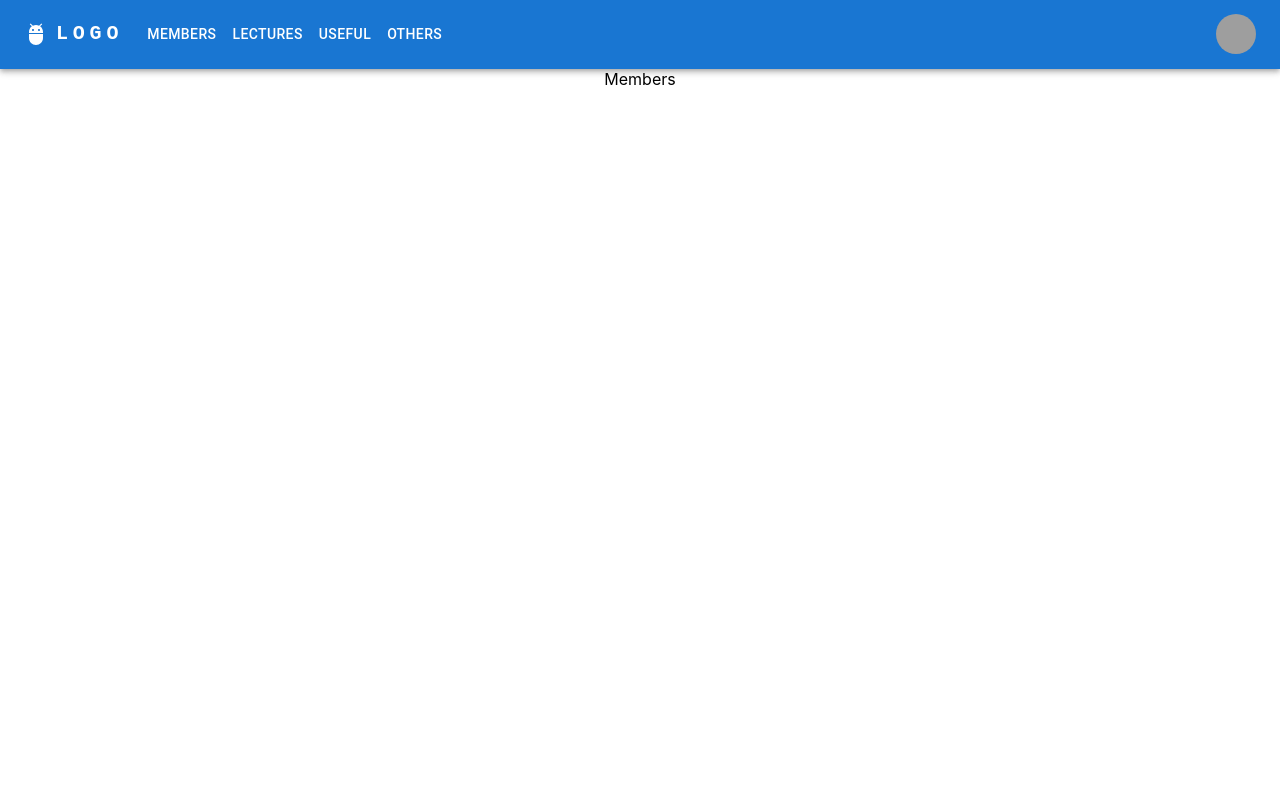
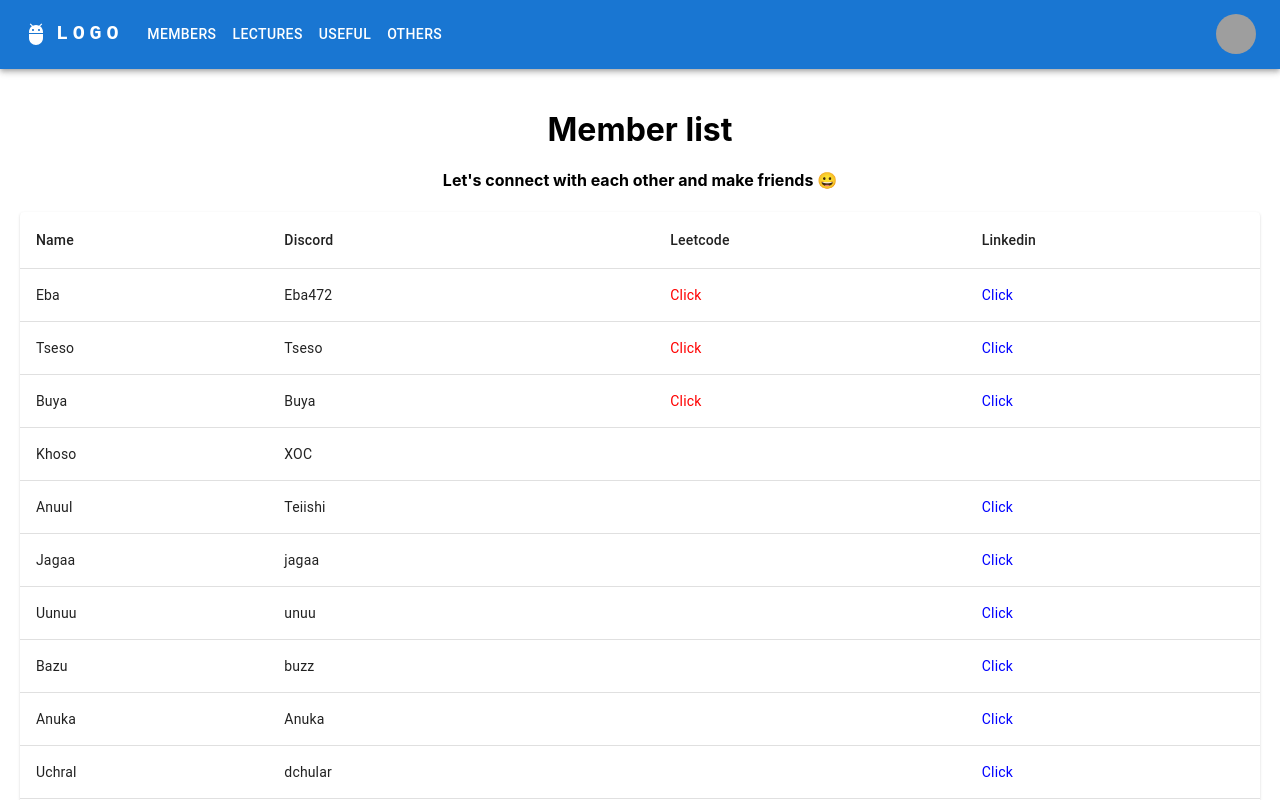
Before and after one commit to eba472/camelCase, a React (Create React App) app: page /members in a window 1280 px wide. Shown: the top 800 px of the page. Built offline with nearby package versions, Linux system fonts and the light colour scheme; grey boxes are pictures that could not be loaded.

Commit message:
Members table is added

```diff
--- /dev/null
+++ b/src/components/MembersTable.tsx
@@ -0,0 +1,144 @@
+import Table from '@mui/material/Table';
+import TableBody from '@mui/material/TableBody';
+import TableCell from '@mui/material/TableCell';
+import TableContainer from '@mui/material/TableContainer';
+import TableHead from '@mui/material/TableHead';
+import TableRow from '@mui/material/TableRow';
+import Paper from '@mui/material/Paper';
+
+interface member {
+  id: number;
+  name: string;
+  discord: string;
+  leetcode: string;
+  linkedin: string;
+}
+const membersData: member[] = [
+  {
+    id: 1,
+    name: 'Eba',
+    discord: 'Eba472',
+    leetcode: 'Eba472',
+    linkedin: 'eba472',
+  },
+  {
+    id: 2,
+    name: 'Tseso',
+    discord: 'Tseso',
+    leetcode: 'tserensodnom',
+    linkedin: 'tses0',
+  },
+  {
+    id: 3,
+    name: 'Buya',
+    discord: 'Buya',
+    leetcode: 'buyanjargal',
+    linkedin: 'buya923',
+  },
+  {
+    id: 4,
+    name: 'Khoso',
+    discord: 'XOC',
+    leetcode: '',
+    linkedin: '',
+  },
+  {
+    id: 5,
+    name: 'Anuul',
+    discord: 'Teiishi',
+    leetcode: '',
+    linkedin: 'anuul-a',
+  },
+  {
+    id: 6,
+    name: 'Jagaa',
+    discord: 'jagaa',
+    leetcode: '',
+    linkedin: 'jargalsaikhanartag',
+  },
+  {
+    id: 7,
+    name: 'Uunuu',
+    discord: 'unuu',
+    leetcode: '',
+    linkedin: 'unubold-erdenebeleg-645b28219',
+  },
+  {
+    id: 8,
+    name: 'Bazu',
+    discord: 'buzz',
+    leetcode: '',
+    linkedin: 'batzaya-byambasuren-b40bb6148',
+  },
+  {
+    id: 9,
+    name: 'Anuka',
+    discord: 'Anuka',
+    leetcode: '',
+    linkedin: 'anudari-chingunbat',
+  },
+  {
+    id: 10,
+    name: 'Uchral',
+    discord: 'dchular',
+    leetcode: '',
+    linkedin: 'uchral-davaajargal-180786131',
+  },
+  {
+    id: 11,
+    name: 'Hello!',
+    discord: 'sadjyagaimo',
+    leetcode: '',
+    linkedin: '',
+  },
+];
+
+export default function MembersTable() {
+  return (
+    <TableContainer component={Paper}>
+      <Table sx={{ minWidth: 650 }} aria-label='simple table'>
+        <TableHead>
+          <TableRow>
+            <TableCell>Name</TableCell>
+            <TableCell align='left'>Discord</TableCell>
+            <TableCell align='left'>Leetcode</TableCell>
+            <TableCell align='left'>Linkedin</TableCell>
+          </TableRow>
+        </TableHead>
+        <TableBody>
+          {membersData.map((row) => (
+            <TableRow
+              key={row.name}
+              sx={{ '&:last-child td, &:last-child th': { border: 0 } }}
+            >
+              <TableCell component='th' scope='row'>
+                {row.name}
+              </TableCell>
+              <TableCell align='left'>{row.discord}</TableCell>
+              <TableCell align='left'>
+                {row.leetcode && (
+                  <a
+                    style={{ textDecoration: 'none', color: 'red' }}
+                    href={`https://leetcode.com/${row.leetcode}/`}
+                  >
+                    Click
+                  </a>
+                )}
+              </TableCell>
+              <TableCell align='left'>
+                {row.linkedin && (
+                  <a
+                    style={{ textDecoration: 'none', color: 'blue' }}
+                    href={`https://www.linkedin.com/in/${row.linkedin}/`}
+                  >
+                    Click
+                  </a>
+                )}
+              </TableCell>
+            </TableRow>
+          ))}
+        </TableBody>
+      </Table>
+    </TableContainer>
+  );
+}
--- a/src/routes/Members.tsx
+++ b/src/routes/Members.tsx
@@ -1,8 +1,22 @@
-
-
+import MembersTable from '../components/MembersTable';
 
 const Members = () => {
-    return <div>Members</div>
-}
+  return (
+    <div style={{ padding: 20 }}>
+      <h1>Member list</h1>
+      <h4>Let's connect with each other and make friends 😀 </h4>
+      <MembersTable />
+      <p>
+        *If your info is not on this list, Please send me your Leetcode and
+        Linkedin to PM to Eba 😀
+      </p>
+      <p>*Any suggestion is welcome 😀</p>
+      <p>
+        *If you want to learn Web dev (HTML/CSS/JS/TS/REACT) and contribute to
+        this page, you are also welcome. Just PM Eba 😀
+      </p>
+    </div>
+  );
+};
 
-export default Members
+export default Members;
```
